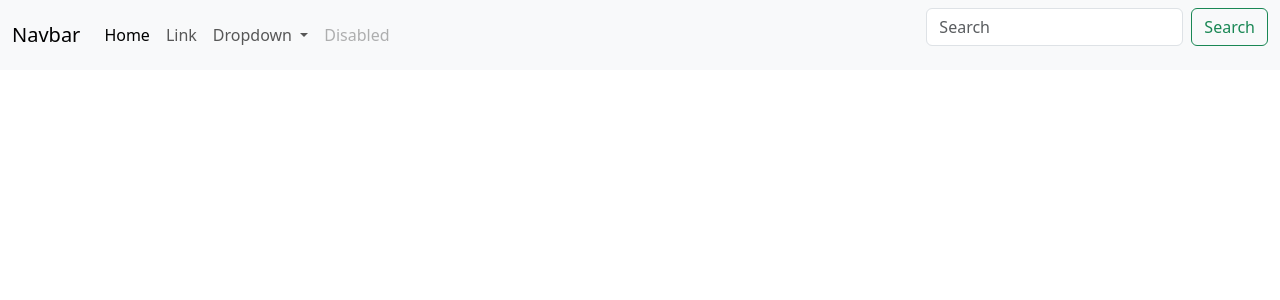
After one commit to w1llx1m/RickWebApi, a Django app: template RickWeb/characters/templates/base.html in a window 1280 px wide. The commit adds this page. Shown: the top 300 px of the page. Run offline with Django 4.2, Linux system fonts and the light colour scheme; the template is opened without the code that fills it, so the values that code supplies are empty.

Commit message:
bootstrap

```diff
--- /dev/null
+++ b/RickWeb/characters/templates/base.html
@@ -0,0 +1,41 @@
+{% block content %}
+<link href="https://cdn.jsdelivr.net/npm/bootstrap@5.3.0/dist/css/bootstrap.min.css" rel="stylesheet" integrity="sha384-9ndCyUaIbzAi2FUVXJi0CjmCapSmO7SnpJef0486qhLnuZ2cdeRhO02iuK6FUUVM" crossorigin="anonymous">
+    <header>
+        <nav class="navbar navbar-expand-lg bg-body-tertiary">
+            <div class="container-fluid">
+              <a class="navbar-brand" href="#">Navbar</a>
+              <button class="navbar-toggler" type="button" data-bs-toggle="collapse" data-bs-target="#navbarSupportedContent" aria-controls="navbarSupportedContent" aria-expanded="false" aria-label="Toggle navigation">
+                <span class="navbar-toggler-icon"></span>
+              </button>
+              <div class="collapse navbar-collapse" id="navbarSupportedContent">
+                <ul class="navbar-nav me-auto mb-2 mb-lg-0">
+                  <li class="nav-item">
+                    <a class="nav-link active" aria-current="page" href="#">Home</a>
+                  </li>
+                  <li class="nav-item">
+                    <a class="nav-link" href="#">Link</a>
+                  </li>
+                  <li class="nav-item dropdown">
+                    <a class="nav-link dropdown-toggle" href="#" role="button" data-bs-toggle="dropdown" aria-expanded="false">
+                      Dropdown
+                    </a>
+                    <ul class="dropdown-menu">
+                      <li><a class="dropdown-item" href="#">Action</a></li>
+                      <li><a class="dropdown-item" href="#">Another action</a></li>
+                      <li><hr class="dropdown-divider"></li>
+                      <li><a class="dropdown-item" href="#">Something else here</a></li>
+                    </ul>
+                  </li>
+                  <li class="nav-item">
+                    <a class="nav-link disabled">Disabled</a>
+                  </li>
+                </ul>
+                <form class="d-flex" role="search">
+                  <input class="form-control me-2" type="search" placeholder="Search" aria-label="Search">
+                  <button class="btn btn-outline-success" type="submit">Search</button>
+                </form>
+              </div>
+            </div>
+          </nav>
+    </header>
+{% endblock %}
```
Also changed, not shown: RickWeb/characters/templates/characters.html (+41 -1 lines).
